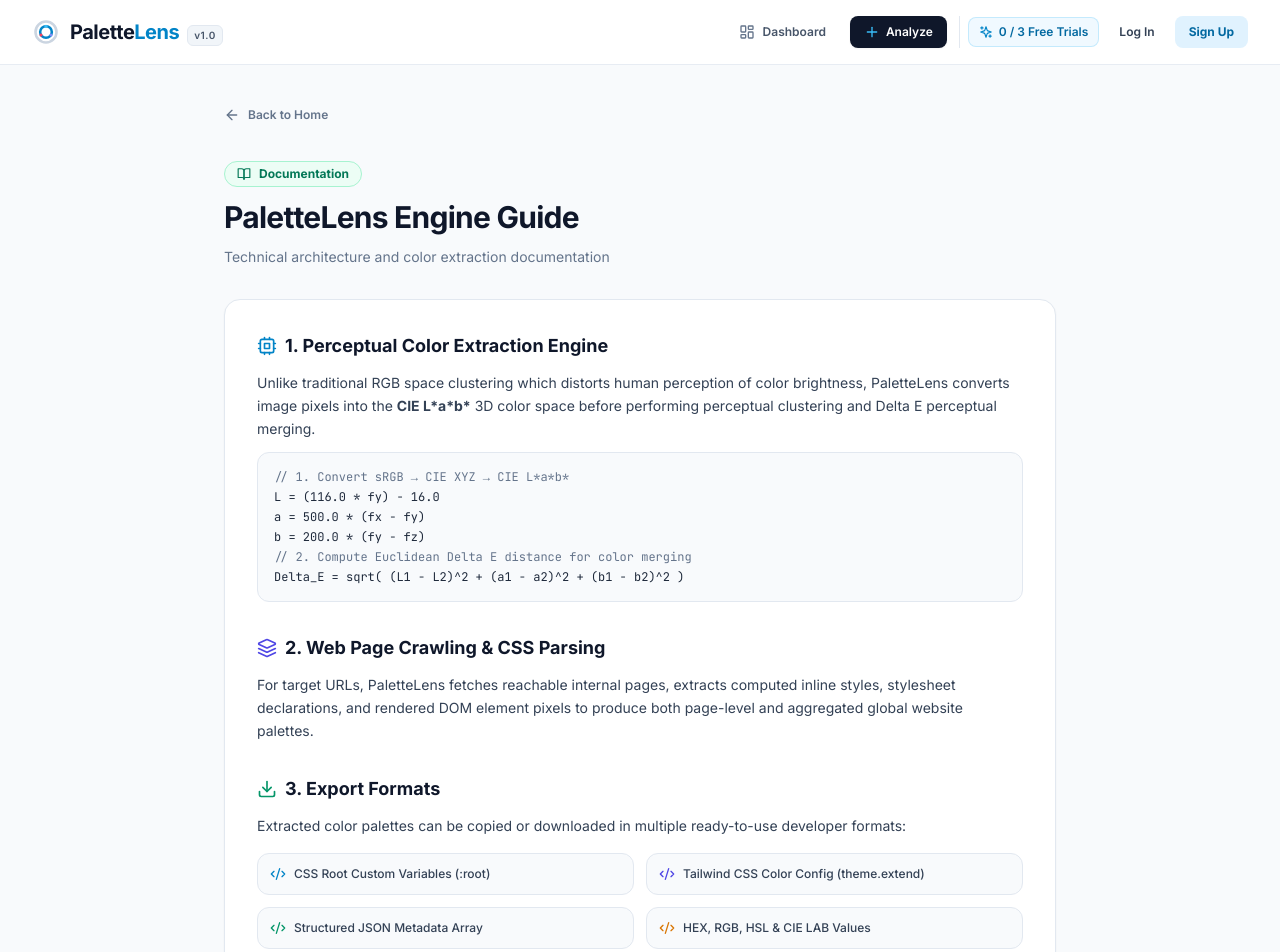
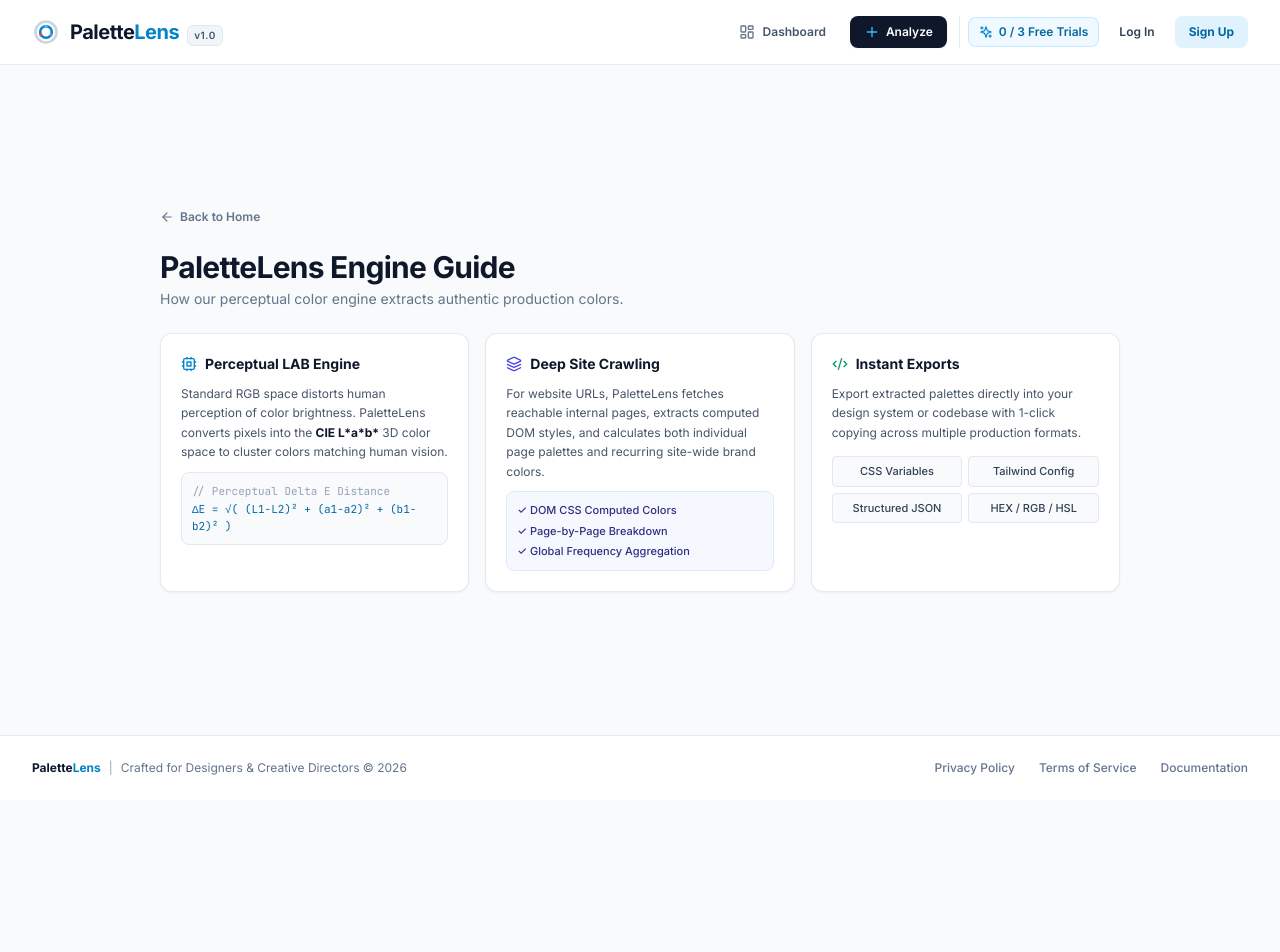
Before and after one commit to Shreya-J-5/PaletteLens, a React (Vite) app in the folder frontend/: page /docs in a window 1280 px wide. Shown: the top 952 px of the page. After the commit the page ends 800 px from the top, so only its background shows below. Built offline with nearby package versions, Linux system fonts and the light colour scheme.

Commit message:
style: Humanize Privacy, Terms, and Docs into single-page non-scrollable designer layouts

```diff
--- a/frontend/src/components/Footer.tsx
+++ b/frontend/src/components/Footer.tsx
@@ -1,20 +1,24 @@
 import React from 'react';
-import { Link } from 'react-router-dom';
+import { Link, useLocation } from 'react-router-dom';
 import { ShieldCheck, Layers, Download } from 'lucide-react';
 
 export const Footer: React.FC = () => {
+  const location = useLocation();
+  const isHome = location.pathname === '/';
+
   return (
-    <footer className="w-full bg-white border-t border-slate-200 mt-auto py-10 px-4 sm:px-6 lg:px-8">
-      <div className="max-w-7xl mx-auto space-y-8">
+    <footer className="w-full bg-white border-t border-slate-200 mt-auto py-6 px-4 sm:px-6 lg:px-8">
+      <div className="max-w-7xl mx-auto space-y-6">
 
-        {/* Core Website Information Highlights */}
-        <div className="grid grid-cols-1 md:grid-cols-3 gap-6 pb-8 border-b border-slate-100">
+        {/* Render highlight cards ONLY on homepage */}
+        {isHome && (
+          <div className="grid grid-cols-1 md:grid-cols-3 gap-6 pb-6 border-b border-slate-100">
             <div className="flex items-start gap-3 bg-slate-50/70 p-4 rounded-xl border border-slate-100">
               <ShieldCheck className="w-5 h-5 text-sky-600 flex-shrink-0 mt-0.5" />
               <div className="text-left space-y-1">
                 <h4 className="text-xs font-bold text-slate-900">Genuine Extraction</h4>
                 <p className="text-xs text-slate-500 leading-relaxed">
-                Calculates actual pixel colors and CSS declarations using LAB space perceptual clustering algorithms.
+                  Calculates actual pixel colors and CSS declarations using LAB space perceptual clustering.
                 </p>
               </div>
             </div>
@@ -39,13 +43,14 @@
               </div>
             </div>
           </div>
+        )}
 
         {/* Footer Brand & Legal Bar */}
         <div className="flex flex-col sm:flex-row items-center justify-between gap-4 text-xs text-slate-500">
           <div className="flex items-center gap-2">
             <span className="font-bold text-slate-900">Palette<span className="text-sky-600">Lens</span></span>
             <span className="text-slate-400">|</span>
-            <span>Visual Color Analysis Engine © {new Date().getFullYear()}</span>
+            <span>Crafted for Designers & Creative Directors © {new Date().getFullYear()}</span>
           </div>
 
           <div className="flex items-center gap-6 font-medium">
--- a/frontend/src/pages/DocumentationPage.tsx
+++ b/frontend/src/pages/DocumentationPage.tsx
@@ -1,87 +1,83 @@
 import React from 'react';
-import { BookOpen, Code2, Layers, Cpu, Download, ArrowLeft } from 'lucide-react';
+import { ArrowLeft, Cpu, Layers, Code2 } from 'lucide-react';
 import { Link } from 'react-router-dom';
 
 export const DocumentationPage: React.FC = () => {
   return (
-    <div className="max-w-4xl mx-auto py-10 px-4 sm:px-6 lg:px-8 space-y-8">
+    <div className="max-w-5xl mx-auto py-8 px-4 sm:px-6 lg:px-8 space-y-6 flex-1 flex flex-col justify-center">
+
+      {/* Back Button */}
       <Link
         to="/"
-        className="inline-flex items-center gap-2 text-xs font-semibold text-slate-500 hover:text-slate-900 transition-colors"
+        className="inline-flex items-center gap-1.5 text-xs font-semibold text-slate-500 hover:text-slate-900 transition-colors self-start"
       >
-        <ArrowLeft className="w-4 h-4" />
+        <ArrowLeft className="w-3.5 h-3.5" />
         Back to Home
       </Link>
 
-      <div className="space-y-3">
-        <div className="inline-flex items-center gap-2 px-3 py-1 bg-emerald-50 text-emerald-700 rounded-full text-xs font-bold border border-emerald-200">
-          <BookOpen className="w-3.5 h-3.5" />
-          <span>Documentation</span>
-        </div>
-        <h1 className="text-3xl font-extrabold text-slate-900 tracking-tight">PaletteLens Engine Guide</h1>
-        <p className="text-sm text-slate-500">Technical architecture and color extraction documentation</p>
+      {/* Header */}
+      <div className="space-y-1">
+        <h1 className="text-2xl sm:text-3xl font-extrabold text-slate-900 tracking-tight">
+          PaletteLens Engine Guide
+        </h1>
+        <p className="text-xs sm:text-sm text-slate-500 font-normal">
+          How our perceptual color engine extracts authentic production colors.
+        </p>
       </div>
 
-      <div className="bg-white border border-slate-200 rounded-2xl p-6 sm:p-8 shadow-sm space-y-8 text-slate-700 text-sm leading-relaxed">
+      {/* Designer & Developer Engine Overview Grid */}
+      <div className="grid grid-cols-1 md:grid-cols-3 gap-4">
 
-        {/* Core Algorithm */}
-        <section className="space-y-3">
-          <h2 className="text-lg font-bold text-slate-900 flex items-center gap-2">
-            <Cpu className="w-5 h-5 text-sky-600" />
-            1. Perceptual Color Extraction Engine
-          </h2>
-          <p>
-            Unlike traditional RGB space clustering which distorts human perception of color brightness, PaletteLens converts image pixels into the <strong>CIE L*a*b*</strong> 3D color space before performing perceptual clustering and Delta E perceptual merging.
+        {/* Card 1: Perceptual LAB Engine */}
+        <div className="bg-white border border-slate-200/90 rounded-xl p-5 shadow-sm space-y-2.5">
+          <div className="flex items-center gap-2 text-sky-600">
+            <Cpu className="w-4 h-4" />
+            <h3 className="text-sm font-bold text-slate-900">Perceptual LAB Engine</h3>
+          </div>
+          <p className="text-xs text-slate-600 leading-relaxed">
+            Standard RGB space distorts human perception of color brightness. PaletteLens converts pixels into the <strong className="text-slate-900">CIE L*a*b*</strong> 3D color space to cluster colors matching human vision.
           </p>
-          <div className="bg-slate-50 p-4 rounded-xl border border-slate-200 font-mono text-xs text-slate-800 space-y-1">
-            <p className="text-slate-500">// 1. Convert sRGB → CIE XYZ → CIE L*a*b*</p>
-            <p>L = (116.0 * fy) - 16.0</p>
-            <p>a = 500.0 * (fx - fy)</p>
-            <p>b = 200.0 * (fy - fz)</p>
-            <p className="text-slate-500">// 2. Compute Euclidean Delta E distance for color merging</p>
-            <p>Delta_E = sqrt( (L1 - L2)^2 + (a1 - a2)^2 + (b1 - b2)^2 )</p>
+          <div className="p-2.5 bg-slate-50 border border-slate-200 rounded-lg text-[11px] font-mono text-slate-700 space-y-0.5">
+            <p className="text-slate-400">// Perceptual Delta E Distance</p>
+            <p className="text-sky-700">ΔE = √( (L1-L2)² + (a1-a2)² + (b1-b2)² )</p>
           </div>
-        </section>
+        </div>
 
-        {/* Website Crawling */}
-        <section className="space-y-3">
-          <h2 className="text-lg font-bold text-slate-900 flex items-center gap-2">
-            <Layers className="w-5 h-5 text-indigo-600" />
-            2. Web Page Crawling & CSS Parsing
-          </h2>
-          <p>
-            For target URLs, PaletteLens fetches reachable internal pages, extracts computed inline styles, stylesheet declarations, and rendered DOM element pixels to produce both page-level and aggregated global website palettes.
+        {/* Card 2: Website & Asset Crawling */}
+        <div className="bg-white border border-slate-200/90 rounded-xl p-5 shadow-sm space-y-2.5">
+          <div className="flex items-center gap-2 text-indigo-600">
+            <Layers className="w-4 h-4" />
+            <h3 className="text-sm font-bold text-slate-900">Deep Site Crawling</h3>
+          </div>
+          <p className="text-xs text-slate-600 leading-relaxed">
+            For website URLs, PaletteLens fetches reachable internal pages, extracts computed DOM styles, and calculates both individual page palettes and recurring site-wide brand colors.
           </p>
-        </section>
+          <div className="p-2.5 bg-indigo-50/50 border border-indigo-100 rounded-lg text-[11px] font-medium text-indigo-900 space-y-1">
+            <p>✓ DOM CSS Computed Colors</p>
+            <p>✓ Page-by-Page Breakdown</p>
+            <p>✓ Global Frequency Aggregation</p>
+          </div>
+        </div>
 
-        {/* Code Export Formats */}
-        <section className="space-y-3">
-          <h2 className="text-lg font-bold text-slate-900 flex items-center gap-2">
-            <Download className="w-5 h-5 text-emerald-600" />
-            3. Export Formats
-          </h2>
-          <p>Extracted color palettes can be copied or downloaded in multiple ready-to-use developer formats:</p>
-          <ul className="grid grid-cols-1 sm:grid-cols-2 gap-3 text-xs font-medium pt-1">
-            <li className="p-3 bg-slate-50 border border-slate-200 rounded-xl flex items-center gap-2">
-              <Code2 className="w-4 h-4 text-sky-600" />
-              <span>CSS Root Custom Variables (:root)</span>
-            </li>
-            <li className="p-3 bg-slate-50 border border-slate-200 rounded-xl flex items-center gap-2">
-              <Code2 className="w-4 h-4 text-indigo-600" />
-              <span>Tailwind CSS Color Config (theme.extend)</span>
-            </li>
-            <li className="p-3 bg-slate-50 border border-slate-200 rounded-xl flex items-center gap-2">
-              <Code2 className="w-4 h-4 text-emerald-600" />
-              <span>Structured JSON Metadata Array</span>
-            </li>
-            <li className="p-3 bg-slate-50 border border-slate-200 rounded-xl flex items-center gap-2">
-              <Code2 className="w-4 h-4 text-amber-600" />
-              <span>HEX, RGB, HSL & CIE LAB Values</span>
-            </li>
-          </ul>
-        </section>
+        {/* Card 3: Ready-to-Use Exports */}
+        <div className="bg-white border border-slate-200/90 rounded-xl p-5 shadow-sm space-y-2.5">
+          <div className="flex items-center gap-2 text-emerald-600">
+            <Code2 className="w-4 h-4" />
+            <h3 className="text-sm font-bold text-slate-900">Instant Exports</h3>
+          </div>
+          <p className="text-xs text-slate-600 leading-relaxed">
+            Export extracted palettes directly into your design system or codebase with 1-click copying across multiple production formats.
+          </p>
+          <div className="grid grid-cols-2 gap-1.5 text-[11px] font-medium text-slate-700 pt-1">
+            <span className="p-1.5 bg-slate-50 border border-slate-200 rounded text-center">CSS Variables</span>
+            <span className="p-1.5 bg-slate-50 border border-slate-200 rounded text-center">Tailwind Config</span>
+            <span className="p-1.5 bg-slate-50 border border-slate-200 rounded text-center">Structured JSON</span>
+            <span className="p-1.5 bg-slate-50 border border-slate-200 rounded text-center">HEX / RGB / HSL</span>
+          </div>
+        </div>
 
       </div>
+
     </div>
   );
 };
--- a/frontend/src/pages/TermsOfServicePage.tsx
+++ b/frontend/src/pages/TermsOfServicePage.tsx
@@ -1,62 +1,75 @@
 import React from 'react';
-import { FileText, CheckCircle2, AlertCircle, ArrowLeft } from 'lucide-react';
+import { ArrowLeft, Sparkles, CheckCircle2, Globe2, Palette } from 'lucide-react';
 import { Link } from 'react-router-dom';
 
 export const TermsOfServicePage: React.FC = () => {
   return (
-    <div className="max-w-4xl mx-auto py-10 px-4 sm:px-6 lg:px-8 space-y-8">
+    <div className="max-w-5xl mx-auto py-8 px-4 sm:px-6 lg:px-8 space-y-6 flex-1 flex flex-col justify-center">
+
+      {/* Back Button */}
       <Link
         to="/"
-        className="inline-flex items-center gap-2 text-xs font-semibold text-slate-500 hover:text-slate-900 transition-colors"
+        className="inline-flex items-center gap-1.5 text-xs font-semibold text-slate-500 hover:text-slate-900 transition-colors self-start"
       >
-        <ArrowLeft className="w-4 h-4" />
+        <ArrowLeft className="w-3.5 h-3.5" />
         Back to Home
       </Link>
 
-      <div className="space-y-3">
-        <div className="inline-flex items-center gap-2 px-3 py-1 bg-indigo-50 text-indigo-700 rounded-full text-xs font-bold border border-indigo-200">
-          <FileText className="w-3.5 h-3.5" />
-          <span>Terms of Service</span>
-        </div>
-        <h1 className="text-3xl font-extrabold text-slate-900 tracking-tight">Terms & Usage Guidelines</h1>
-        <p className="text-sm text-slate-500">Effective Date: August 2026</p>
+      {/* Header */}
+      <div className="space-y-1">
+        <h1 className="text-2xl sm:text-3xl font-extrabold text-slate-900 tracking-tight">
+          Terms & Usage Guidelines
+        </h1>
+        <p className="text-xs sm:text-sm text-slate-500 font-normal">
+          Simple, transparent guidelines created for designers and developers.
+        </p>
       </div>
 
-      <div className="bg-white border border-slate-200 rounded-2xl p-6 sm:p-8 shadow-sm space-y-6 text-slate-700 text-sm leading-relaxed">
-        <section className="space-y-2">
-          <h2 className="text-base font-bold text-slate-900 flex items-center gap-2">
-            <CheckCircle2 className="w-4 h-4 text-emerald-600" />
-            1. Acceptance of Terms
-          </h2>
-          <p>
-            By accessing PaletteLens, you agree to comply with these terms. PaletteLens provides genuine color extraction services for web development, brand identity design, and digital color analysis.
+      {/* Designer-Centric 2x2 Grid Card */}
+      <div className="grid grid-cols-1 md:grid-cols-2 gap-4">
+
+        <div className="bg-white border border-slate-200/90 rounded-xl p-5 shadow-sm space-y-2">
+          <div className="flex items-center gap-2 text-sky-600">
+            <Palette className="w-4 h-4" />
+            <h3 className="text-sm font-bold text-slate-900">Built for Creative Work</h3>
+          </div>
+          <p className="text-xs text-slate-600 leading-relaxed">
+            PaletteLens provides genuine visual color extraction tools for designers, studios, and engineers to discover production colors without manual eye-dropping.
           </p>
-        </section>
+        </div>
 
-        <section className="space-y-2">
-          <h2 className="text-base font-bold text-slate-900 flex items-center gap-2">
-            <AlertCircle className="w-4 h-4 text-amber-600" />
-            2. Usage Allowance & Free Trial Limit
-          </h2>
-          <p>
-            Guest users are permitted up to 3 free trial analyses. Beyond 3 free trials, user account registration is required to continue accessing palette extraction tools and history storage.
+        <div className="bg-white border border-slate-200/90 rounded-xl p-5 shadow-sm space-y-2">
+          <div className="flex items-center gap-2 text-indigo-600">
+            <Sparkles className="w-4 h-4" />
+            <h3 className="text-sm font-bold text-slate-900">3 Free Trials & Account Access</h3>
+          </div>
+          <p className="text-xs text-slate-600 leading-relaxed">
+            Guests receive 3 free color analyses. Beyond 3 trials, create a free account or log in to unlock unlimited palette extractions and personal history.
           </p>
-        </section>
+        </div>
 
-        <section className="space-y-2">
-          <h2 className="text-base font-bold text-slate-900">3. Fair Use & Crawling Policies</h2>
-          <p>
-            When submitting website URLs, users must ensure they have permission to access the target domain. PaletteLens respects robots.txt and limits automated crawling depth to maintain web ethics.
+        <div className="bg-white border border-slate-200/90 rounded-xl p-5 shadow-sm space-y-2">
+          <div className="flex items-center gap-2 text-emerald-600">
+            <Globe2 className="w-4 h-4" />
+            <h3 className="text-sm font-bold text-slate-900">Respectful Web Analysis</h3>
+          </div>
+          <p className="text-xs text-slate-600 leading-relaxed">
+            When submitting website URLs, ensure you have permission to view the public site. PaletteLens crawls internal pages politely with rate-limiting.
           </p>
-        </section>
+        </div>
 
-        <section className="space-y-2">
-          <h2 className="text-base font-bold text-slate-900">4. Intellectual Property</h2>
-          <p>
-            Extracted color swatches, generated CSS root variables, and Tailwind configuration code belong entirely to you for use in personal or commercial projects.
+        <div className="bg-white border border-slate-200/90 rounded-xl p-5 shadow-sm space-y-2">
+          <div className="flex items-center gap-2 text-amber-600">
+            <CheckCircle2 className="w-4 h-4" />
+            <h3 className="text-sm font-bold text-slate-900">Full Palette Ownership</h3>
+          </div>
+          <p className="text-xs text-slate-600 leading-relaxed">
+            All exported CSS custom variables, Tailwind configurations, JSON structures, and color swatches are 100% yours to use in personal or commercial projects.
           </p>
-        </section>
+        </div>
+
       </div>
+
     </div>
   );
 };
```
Also changed, not shown: frontend/src/pages/PrivacyPolicyPage.tsx (+51 -41 lines), 17 other files (tests, documents, lock files or other folders). Lines whose indentation alone changed are shown as unchanged.
